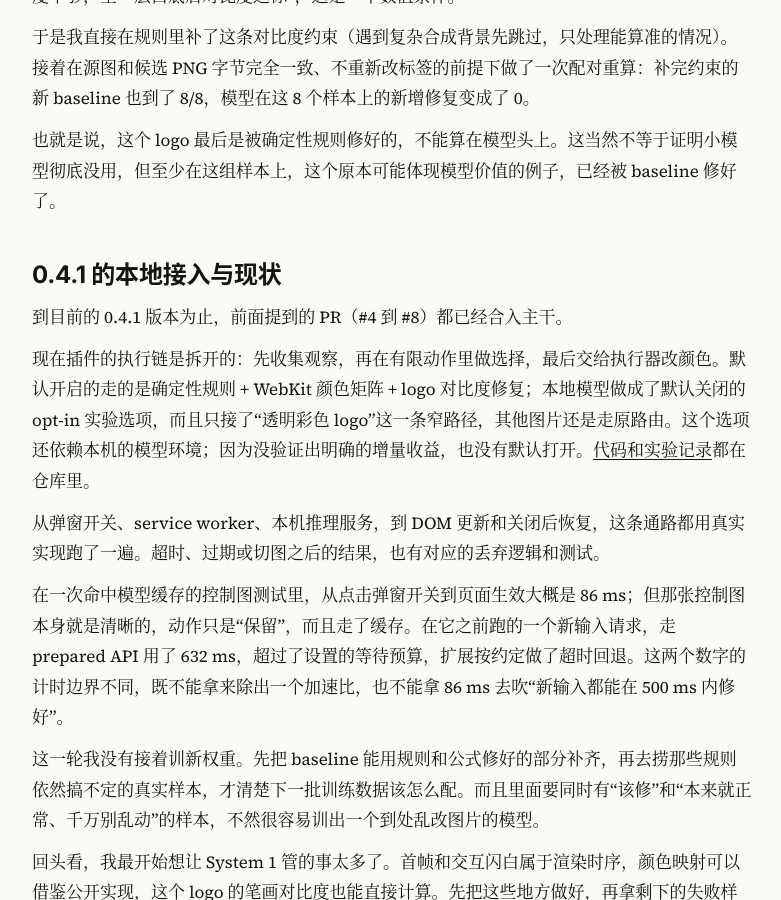
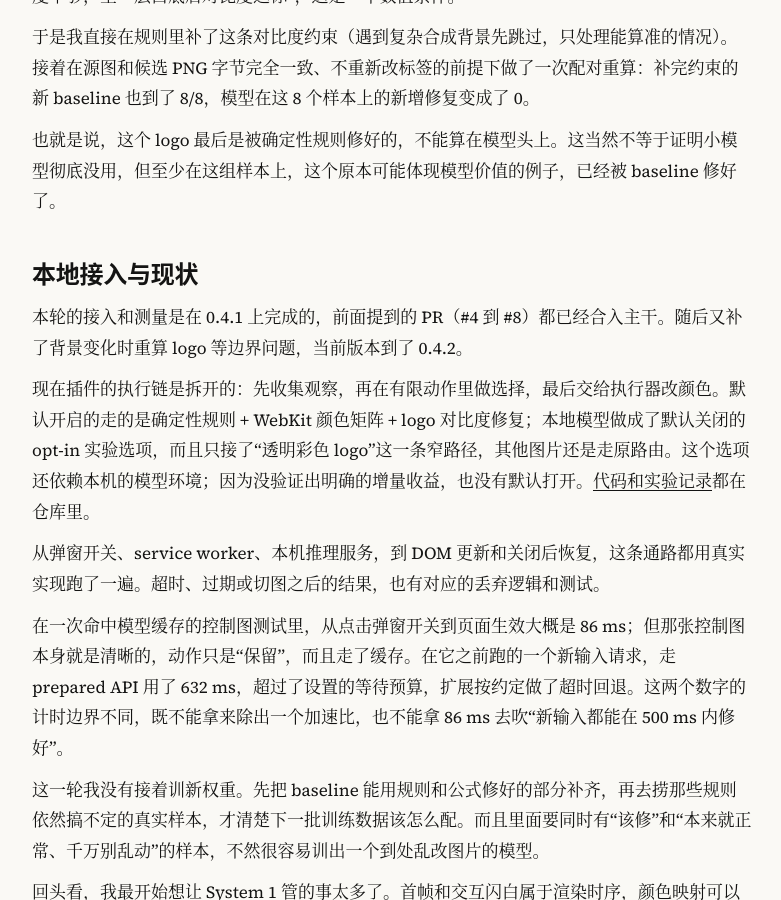
Before and after one commit to hhh2210/hhh2210.github.io, a Jekyll site: the page built from _posts/2026-11-04-semantic-dark-system-1.md, in a window 1280 px wide and 900 px high, scrolled down 4073 px. Shown: the whole window, without its empty margins (248-1029 px from the left). Built offline with Jekyll 4.4.1, drawn with Linux system fonts in a browser that asks for light colours.

Commit message:
blog: keep experiment measurements tied to the 0.4.1 snapshot

```diff
--- a/_posts/2026-11-04-semantic-dark-system-1.md
+++ b/_posts/2026-11-04-semantic-dark-system-1.md
@@ -84,11 +84,11 @@ published: true
 
 也就是说，这个 logo 最后是被确定性规则修好的，不能算在模型头上。这当然不等于证明小模型彻底没用，但至少在这组样本上，这个原本可能体现模型价值的例子，已经被 baseline 修好了。
 
-## 0.4.1 的本地接入与现状
+## 本地接入与现状
 
-到目前的 0.4.1 版本为止，前面提到的 PR（#4 到 #8）都已经合入主干。
+本轮的接入和测量是在 0.4.1 上完成的，前面提到的 PR（#4 到 #8）都已经合入主干。随后又补了背景变化时重算 logo 等边界问题，当前版本到了 0.4.2。
 
-现在插件的执行链是拆开的：先收集观察，再在有限动作里做选择，最后交给执行器改颜色。默认开启的走的是确定性规则 + WebKit 颜色矩阵 + logo 对比度修复；本地模型做成了默认关闭的 opt-in 实验选项，而且只接了“透明彩色 logo”这一条窄路径，其他图片还是走原路由。这个选项还依赖本机的模型环境；因为没验证出明确的增量收益，也没有默认打开。[代码和实验记录](https://github.com/hhh2210/semantic-dark/blob/main/docs/SYSTEM1-V041.md)都在仓库里。
+现在插件的执行链是拆开的：先收集观察，再在有限动作里做选择，最后交给执行器改颜色。默认开启的走的是确定性规则 + WebKit 颜色矩阵 + logo 对比度修复；本地模型做成了默认关闭的 opt-in 实验选项，而且只接了“透明彩色 logo”这一条窄路径，其他图片还是走原路由。这个选项还依赖本机的模型环境；因为没验证出明确的增量收益，也没有默认打开。[代码和实验记录](https://github.com/hhh2210/semantic-dark/blob/5d91df5002d8fc3808903b8eb7f6b3eed0ef4a6b/docs/SYSTEM1-V041.md)都在仓库里。
 
 从弹窗开关、service worker、本机推理服务，到 DOM 更新和关闭后恢复，这条通路都用真实实现跑了一遍。超时、过期或切图之后的结果，也有对应的丢弃逻辑和测试。
 
```
